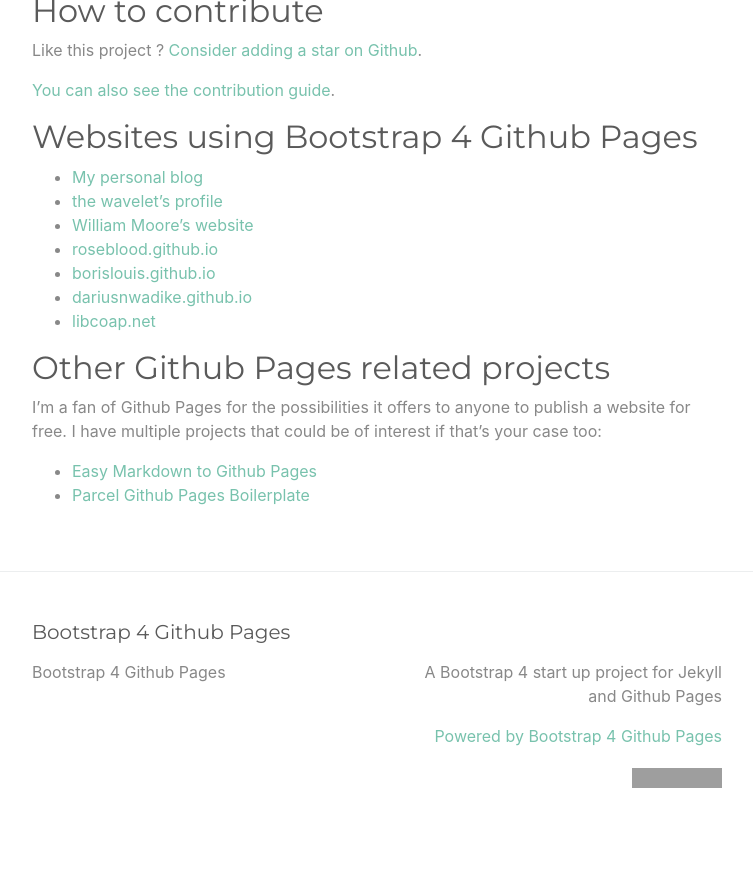
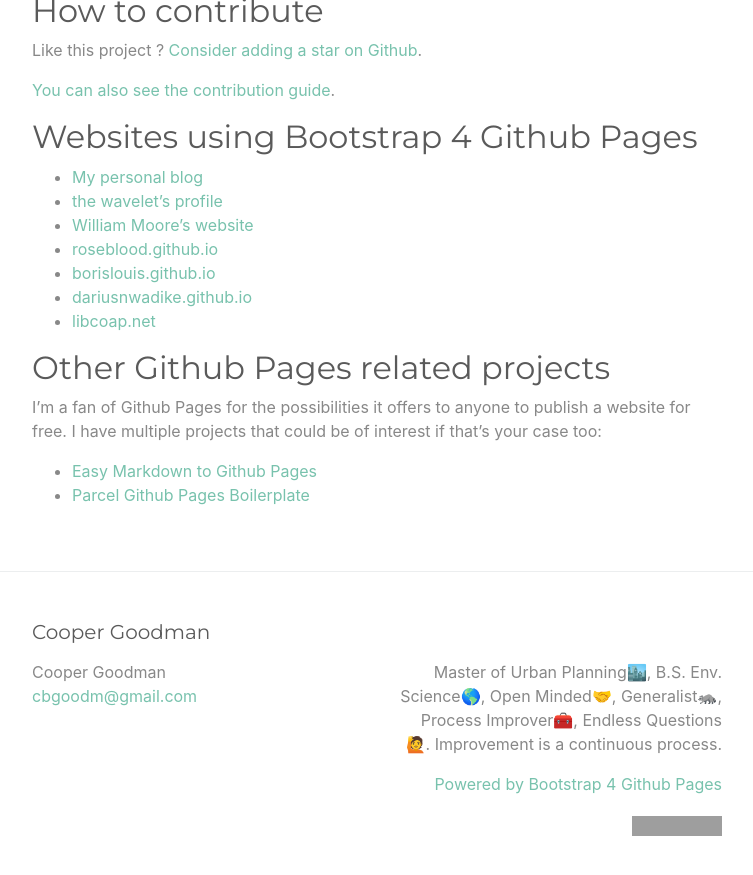
Before and after one commit to c-goodman/cg-website, a Jekyll site: the page built from index.md, in a window 1280 px wide and 900 px high, scrolled down 2544 px. Shown: the top 875 px of the window, without its empty margins (263-1016 px from the left). Built offline with Jekyll 4.4.1, drawn with Linux system fonts in a browser that asks for light colours; before the commit the page ends 3396 px from its top, so only the background shows below that; some of the changed text lies outside the part shown; grey boxes are pictures that could not be loaded.

Commit message:
Change site settings in _config.yml

```diff
--- a/_config.yml
+++ b/_config.yml
@@ -13,14 +13,14 @@
 # you will see them accessed via {{ site.title }}, {{ site.email }}, and so on.
 # You can create any custom variable you would like, and they will be accessible
 # in the templates via {{ site.myvariable }}.
-title: Bootstrap 4 Github Pages
-email: ""
+title: Cooper Goodman
+email: "cbgoodm@gmail.com"
 description: >- # this means to ignore newlines until "baseurl:"
-  A Bootstrap 4 start up project for Jekyll and Github Pages
-#baseurl: "" # the subpath of your site, e.g. /blog
-#url: "" # the base hostname & protocol for your site, e.g. http://example.com
-#twitter_username: jekyllrb
-#github_username:  jekyll
+  Master of Urban Planning🏙️, B.S. Env. Science🌎, Open Minded🤝, Generalist🦝, Process Improver🧰, Endless Questions 🙋. Improvement is a continuous process.
+#baseurl: "https://c-goodman.github.io/" # the subpath of your site, e.g. /blog
+url: "https://cgplanning.me/" # the base hostname & protocol for your site, e.g. http://example.com
+twitter_username: GoodmanPlanFan
+github_username: c-goodman
 
 repository: "nicolas-van/bootstrap-4-github-pages"
 
@@ -28,6 +28,7 @@ repository: "nicolas-van/bootstrap-4-github-pages"
 plugins:
   - jekyll-feed
   - jekyll-sitemap
+  - jemoji
 
 # A list of the pages to display in the navigation bar
 header_pages:
```
